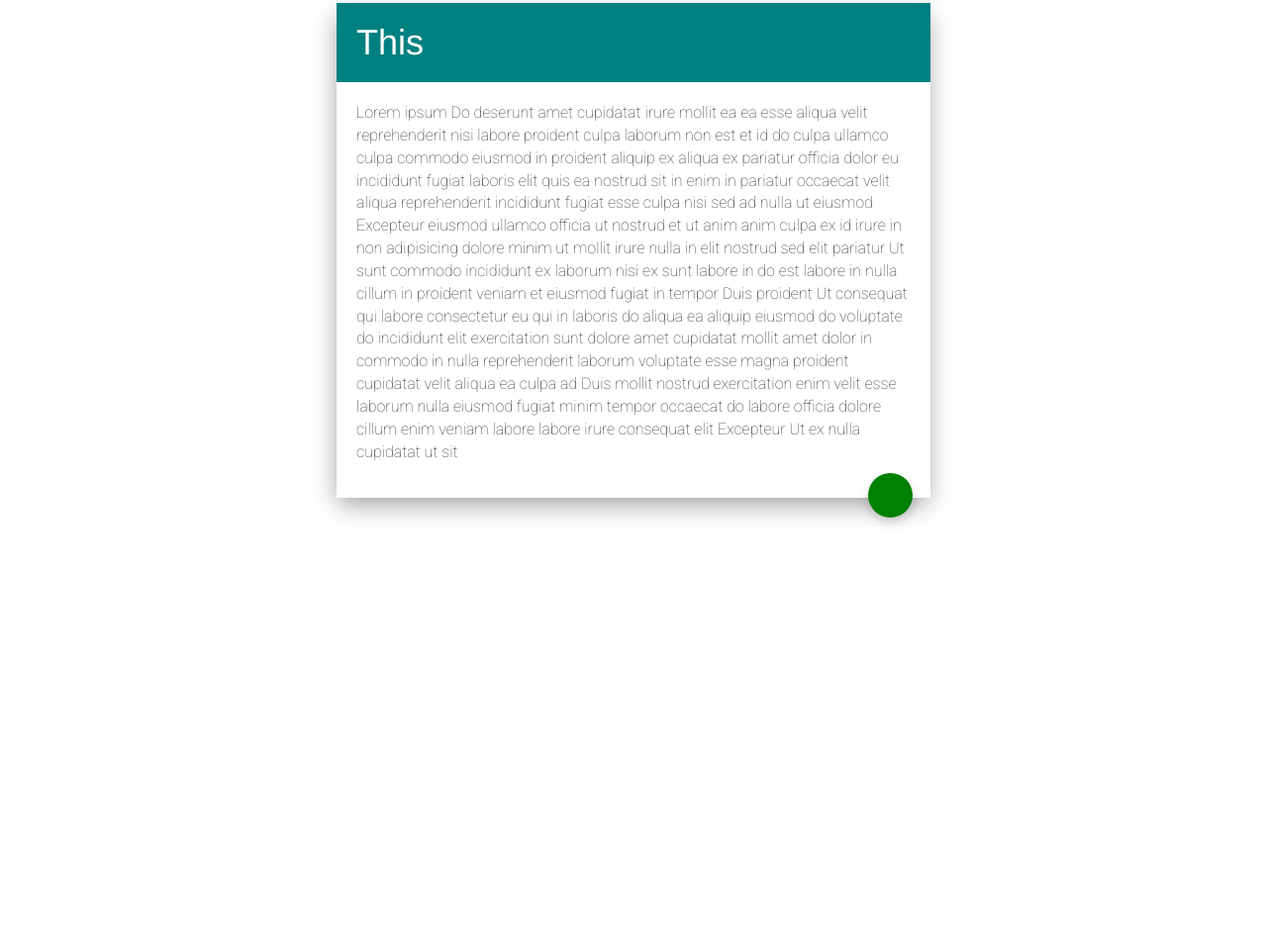
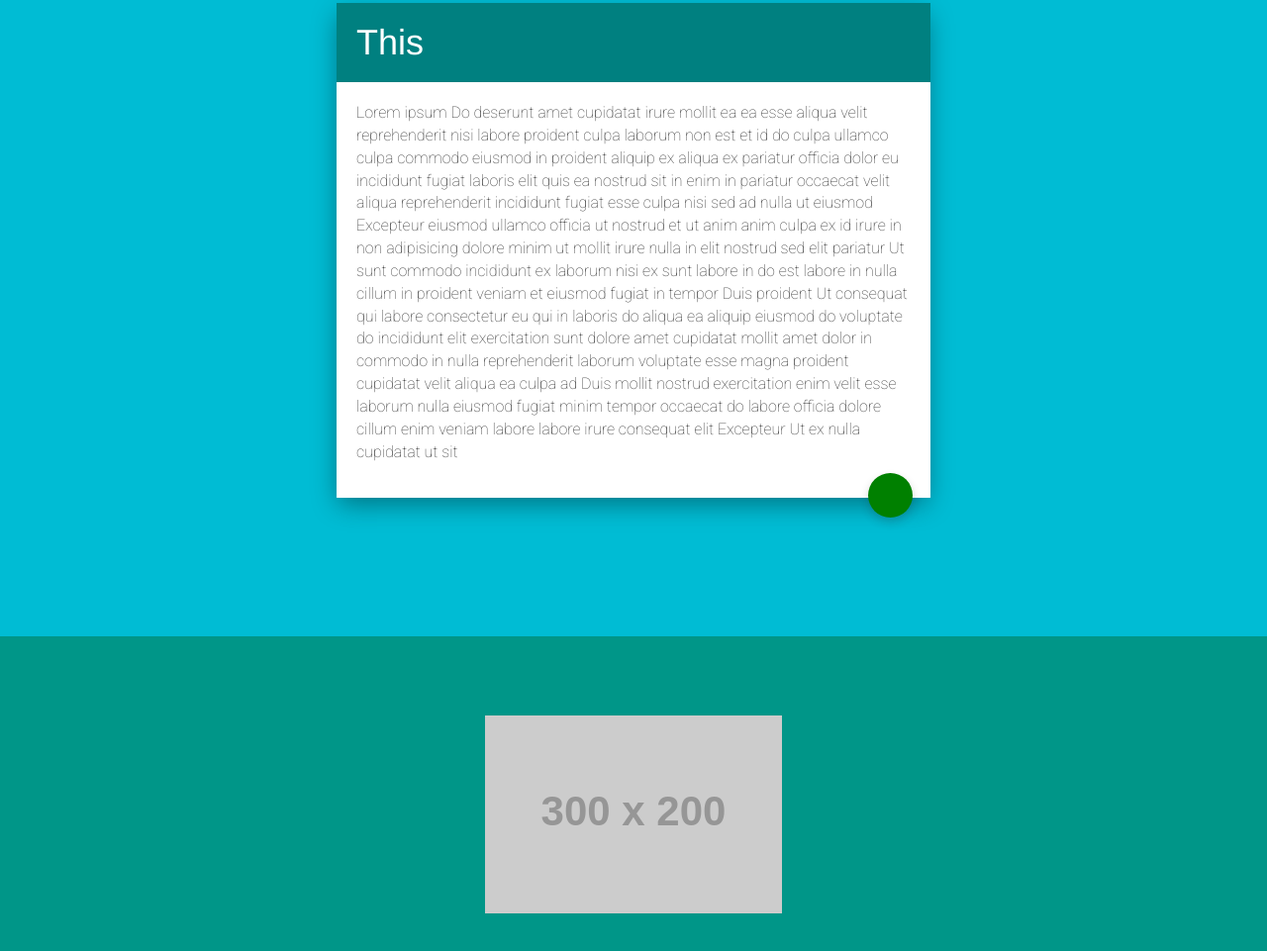
Before and after one commit to alexlaw17/Rotating-text-and-images, a plain HTML site: page index.html in a window 1280 px wide. Shown: the part 797-1758 px from the top of the page at 99% size. Before the commit the page ends 1520 px from the top, so only its background shows below. Drawn offline with Linux system fonts and the light colour scheme; placeholder pictures from the web are drawn by us; some icons are missing.

Commit message:
added another slider

```diff
--- a/index.html
+++ b/index.html
@@ -52,7 +52,7 @@
                 </div>
             </div>
         </div>
-        <div class="frame">
+        <div class="frame slider1">
             <div class="about-container">
                 <div id="next" class="button arrow-right"><i class="fa fa-caret-right"></i></div>
                 <div class="about-paper">
@@ -85,6 +85,16 @@
                 </div>
             </div>
         </div>
+        <div class="frame slider2">
+            <div id="slider">
+                <ul class="slides">
+                    <li class="slide"><img src="http://dummyimage.com/300x200/000/fff" alt=""></li>
+                    <li class="slide"><img src="http://dummyimage.com/300x200/b319b3/fff" alt=""></li>
+                    <li class="slide"><img src="http://dummyimage.com/300x200/14755e/fff" alt=""></li>
+                    <li class="slide"><img src="http://dummyimage.com/300x200/ffa600/fff" alt=""></li>
+                </ul>
+            </div>
+        </div>
     </div>
     <!--[if lt IE 7]>
       <p class="chromeframe">You are using an <strong>outdated</strong> browser. Please <a href="http://browsehappy.com/">upgrade your browser</a> or <a href="http://www.google.com/chromeframe/?redirect=true">activate Google Chrome Frame</a> to improve your experience.</p>
--- a/scripts/main.js
+++ b/scripts/main.js
@@ -1,8 +1,8 @@
 //Array of words
 var words = [
-    'Bobby',
-    'Jacky',
-    'Tiffany',
+    'Rocky',
+    'Colt',
+    'Tum Tum',
     'Alex' //If doing one word Add the last one to the element in the html
 ];
 
@@ -36,5 +36,38 @@ $(function() {
         });
     }
     aboutSlide();
+    //slide version 2 auto
 
+    //customize speed
+    var width = 300;
+    var animationSpeed = 1000;
+    var currentSlide = 1;
+    //cache DOM
+    var $slider = $('#slider');
+    var $slideContainer = $slider.find('.slides');
+    var $slide = $slideContainer.find('.slide');
+    var interval;
+
+    function startSlider() {
+        interval = setInterval(function() {
+            $slideContainer.animate({
+                'left': '-=' + width
+            }, animationSpeed, function() {
+                currentSlide++;
+                if (currentSlide === $slide.length - 1) {
+                    currentSlide = 1;
+                    $slideContainer.animate({
+                        'left': '0'
+                    }, animationSpeed);
+                }
+            });
+        }, 1000);
+    }
+
+    function stopSlider() {
+        clearInterval(interval)
+    }
+
+    $slider.on('mouseenter', stopSlider).on('mouseleave', startSlider);
+    startSlider();
 });
--- a/styles/main.less
+++ b/styles/main.less
@@ -230,8 +230,9 @@ ul {
 
 
  .about-container {
+    padding-top: 80px;
         width: 600px;
-        margin: 80px auto;
+        margin: 0 auto;
         position: relative;
         @media (max-width:650px) {
             width: 450px;
@@ -302,3 +303,32 @@ ul {
             width: 450px;
         }
     }
+
+    .slider1 {
+        background-color: @cyan;
+    }
+
+    .slider2 {
+        background-color: @green;
+        padding-top: 80px;
+    }
+
+
+
+    #slider {
+        width: 300px;
+        height: 200px;
+        overflow: hidden;
+        margin: auto;
+        .slides {
+            position: relative;
+            width: 1200px;
+            display: block;
+            height: 200px;
+            .slide {
+                float: left;
+                width: 300px;
+                height: 200px;
+            }
+        }
+    }
```
Also changed, not shown: styles/main.css.
